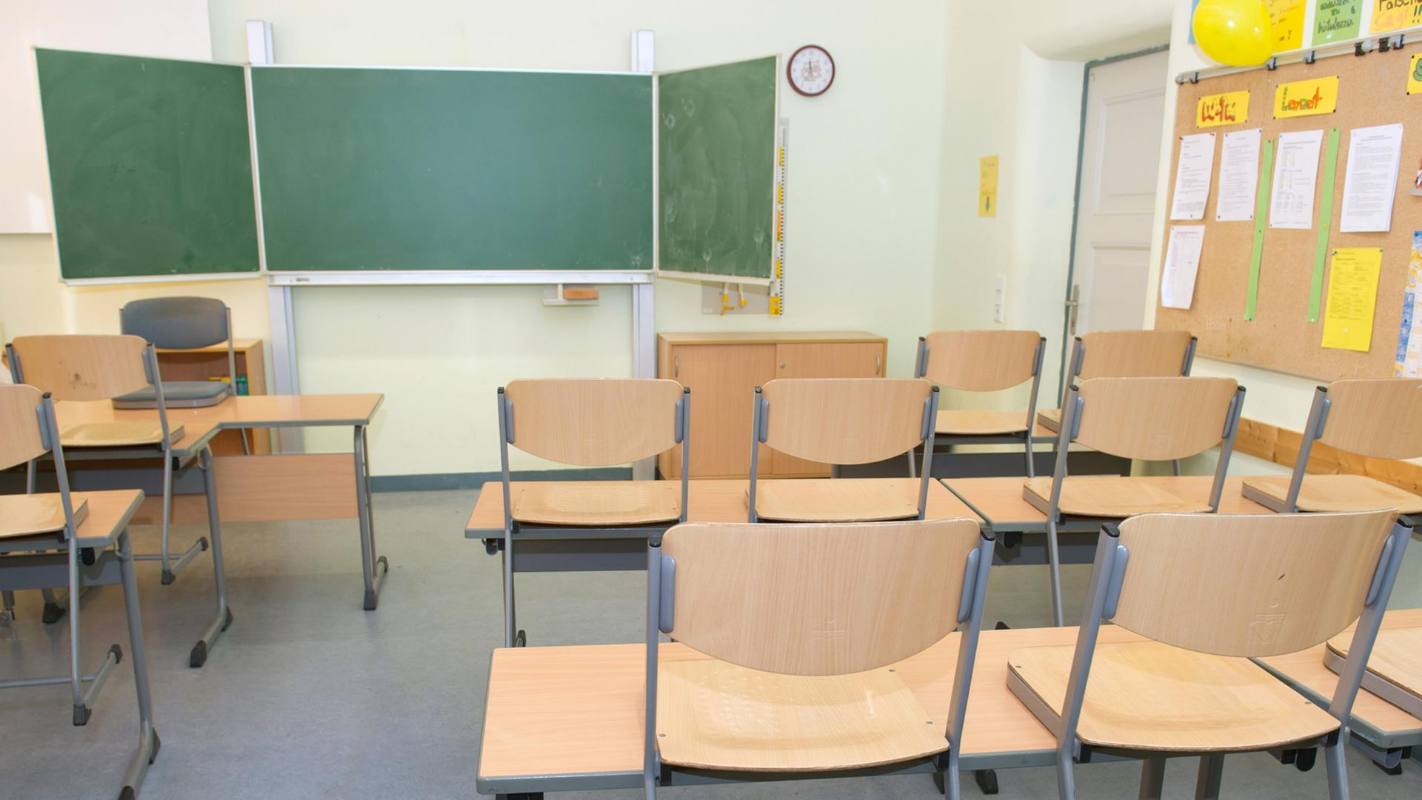
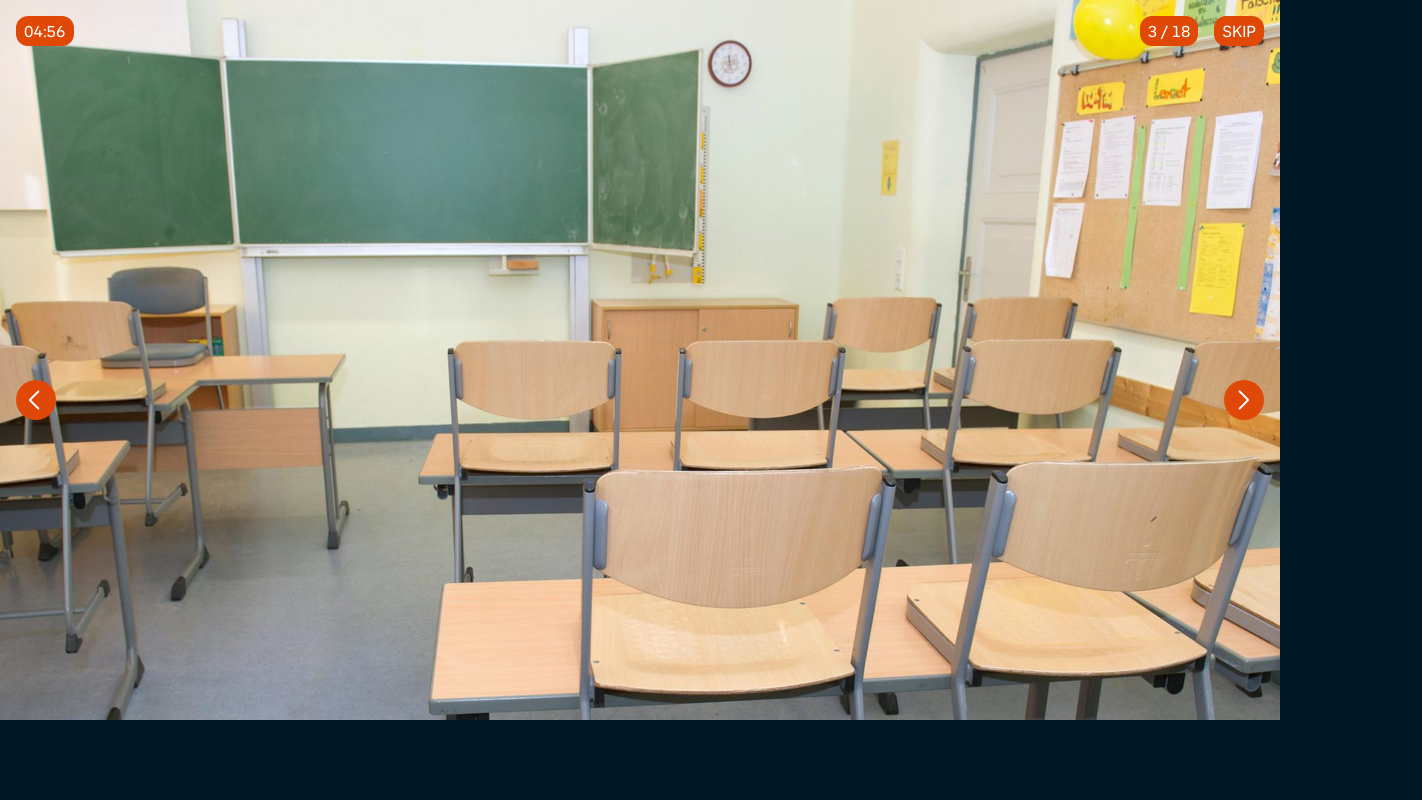
Before and after one commit to Vanderstuck/Srh-Info-Game, a plain HTML site: page site/gametest.html in a window 1280 px wide. Shown: the whole page, 1422 px wide, since content can reach past the window. Drawn offline with nearby package versions, Linux system fonts and the light colour scheme.

Commit message:
first ui concept

```diff
--- a/script/gametest.js
+++ b/script/gametest.js
@@ -1,2 +1,27 @@
 const map = document.getElementById("map1");
 const coord = map.getAttribute("coords");
+
+function startTimer(duration, display) {
+  var timer = duration,
+    minutes,
+    seconds;
+  setInterval(function () {
+    minutes = parseInt(timer / 60, 10);
+    seconds = parseInt(timer % 60, 10);
+
+    minutes = minutes < 10 ? "0" + minutes : minutes;
+    seconds = seconds < 10 ? "0" + seconds : seconds;
+
+    display.textContent = minutes + ":" + seconds;
+
+    if (--timer < 0) {
+      //window.location.replace("ergebnis.html");
+    }
+  }, 1000);
+}
+
+window.onload = function () {
+  var fiveMinutes = 5 * 60,
+    display = document.querySelector("#timer");
+  startTimer(fiveMinutes, display);
+};
--- a/site/gametest.html
+++ b/site/gametest.html
@@ -7,7 +7,7 @@
     <title>Auftrag 2</title>
     <link rel="stylesheet" href="../styles/styles.css">
     <link rel="stylesheet" href="../styles/gametest.css">
-
+    <link href="https://fonts.googleapis.com/css2?family=Material+Symbols+Rounded" rel="stylesheet" />
 </head>
 
 <body>
@@ -16,6 +16,25 @@
         <map name="klassenzimmer">
             <area target="" alt="" title="" id="map1" href="index.html" coords="43,61,330,88,883,100,1051,73,1046,381,886,365,359,366,84,380" shape="poly">
         </map>
+        <div class="ui">
+            <div class="ui_timer" id="timer">
+                05:00
+            </div>
+            <div class="ui_top-right">
+                <button class="btn">
+                    3 / 18
+                </button>
+                <button class="btn">
+                    SKIP
+                </button>
+            </div>
+            <button class="ui_arrow-left material-symbols-rounded btn btn_rounded">
+                arrow_back_ios_new
+            </button>
+            <button class="ui_arrow-right material-symbols-rounded btn btn_rounded">
+                arrow_forward_ios
+            </button>
+        </div>
     </div>
     <script src="http://ajax.googleapis.com/ajax/libs/jquery/1.11.0/jquery.min.js"></script>
     <script type="text/javascript" src="../script/imageMapResizer.min.js"></script>
--- a/styles/gametest.css
+++ b/styles/gametest.css
@@ -1,9 +1,61 @@
 .container-game {
-        height: 100%;
+    position: relative;
+    height: 100%;
+    max-width: 100%;
+    aspect-ratio: 16 / 9;
+    margin: auto;
 }
+
 img[usemap] {
+    max-width: 100%;
+    max-height: 100%;
     border: none;
-    height: auto;
-    width: auto;
-    max-height: 100%;
+    object-fit: contain;
 }
+
+.ui {
+    position: absolute;
+    height: 100%;
+    width: 100%;
+    z-index: 1;
+    top: 0;
+    left: 0;
+    padding: 40px;
+}
+
+.ui_top-right {
+    position: absolute;
+    top: 16px;
+    right: 16px;
+    display: flex;
+    flex-flow: row;
+    gap: 16px;
+}
+
+.ui_arrow-left {
+    position: absolute;
+    padding-right: 4px;
+    top: 0;
+    bottom: 0;
+    left: 16px;
+    margin: auto 0;
+}
+
+.ui_arrow-right {
+    position: absolute;
+    top: 0;
+    bottom: 0;
+    right: 16px;
+    margin: auto 0;
+}
+
+.ui_timer {
+    position: absolute;
+    color: white;
+    top: 16px;
+    left: 16px;
+    font-size: 16px;
+    padding: 4px 8px;
+    background-color: var(--primary);
+    border-radius: 12px;
+}
--- a/styles/styles.css
+++ b/styles/styles.css
@@ -305,3 +305,30 @@ p {
         height: 45%;
     }
 }
+
+.btn {
+    background-color: var(--primary);
+    border: none;
+    border-radius: 12px;
+    color: white;
+    padding: 4px 8px;
+    text-align: center;
+    text-decoration: none;
+    display: inline-block;
+    font-size: 16px;
+}
+
+.btn_rounded {
+    border-radius: 100%;
+    height: 40px;
+    width: 40px;
+    display: flex;
+    padding: 0;
+    align-items: center;
+    justify-content: center;
+}
+
+.btn:hover {
+    background-color: var(--primary_toned);
+    cursor: pointer;
+}
```
